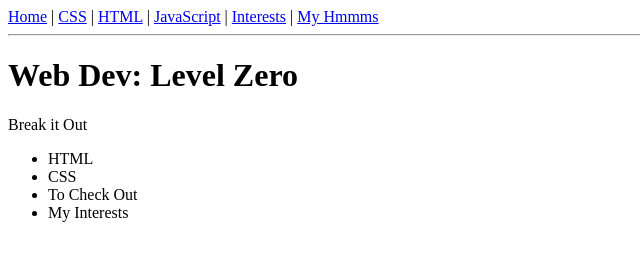
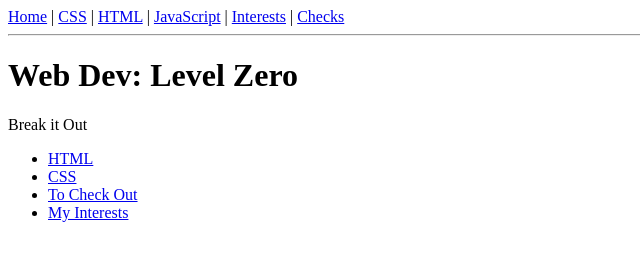
Before and after one commit to cosmeow/cosmeow.github.io, a plain HTML site: page index.html in a window 1280 px wide. Shown: the whole page, without its empty margins (0-640 px from the left). Drawn offline with Linux system fonts and the light colour scheme.

Commit message:
some updates

```diff
--- a/index.html
+++ b/index.html
@@ -12,16 +12,16 @@
                 <a href="htmlinfo.html">HTML</a> |
                 <a href="javscript.html">JavaScript</a> |
                 <a href="interests.html">Interests</a> |
-                <a href="tocheckout.html">My Hmmms</a>
+                <a href="tocheckout.html">Checks</a>
             </nav>
             <hr>
     <header><h1>Web Dev: Level Zero</h1></header>
     <p>Break it Out</p>
     <ul>
-        <li>HTML</li>
-        <li>CSS</li>
-        <li>To Check Out</li>
-        <li>My Interests</li>
+        <li><a href="index.html">HTML</a></li>
+        <li><a href="cssinfo.html">CSS</a></li>
+        <li><a href="tocheckout.html">To Check Out</a></li>
+        <li><a href="interests.html">My Interests</a></li>
     </ul>
 </body>
 </html>
```
Also changed, not shown: interests.html (+4 -0 lines).
